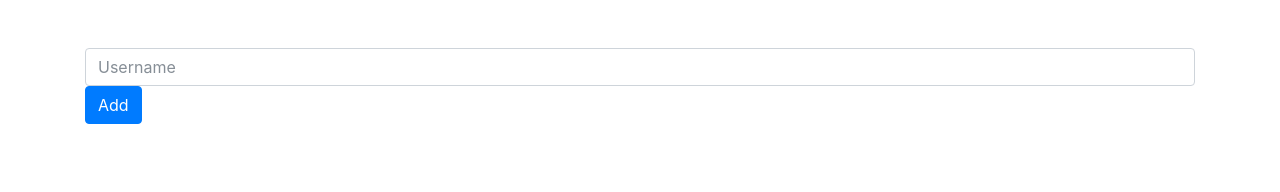
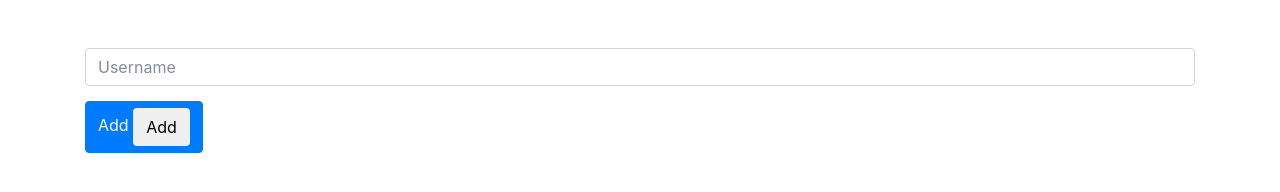
Before and after one commit to ariaseta/ariaseta.github.io, a plain HTML site: page index.html in a window 1280 px wide. Drawn offline with nearby package versions, Linux system fonts and the light colour scheme.

Commit message:
Update index.html

```diff
--- a/index.html
+++ b/index.html
@@ -26,7 +26,10 @@
                 <input id="input" type="text" class="form-control" placeholder="Username" aria-label="Username" aria-describedby="basic-addon1">
             </div>
 
+      <div style="margin-top:15px"
             <button id='button' type="button" class="btn btn-primary">Add</button>
+            <button id='button' type="button" class="btn btn-Danger">Add</button>
+    </div>
 
     </div>
 
```
